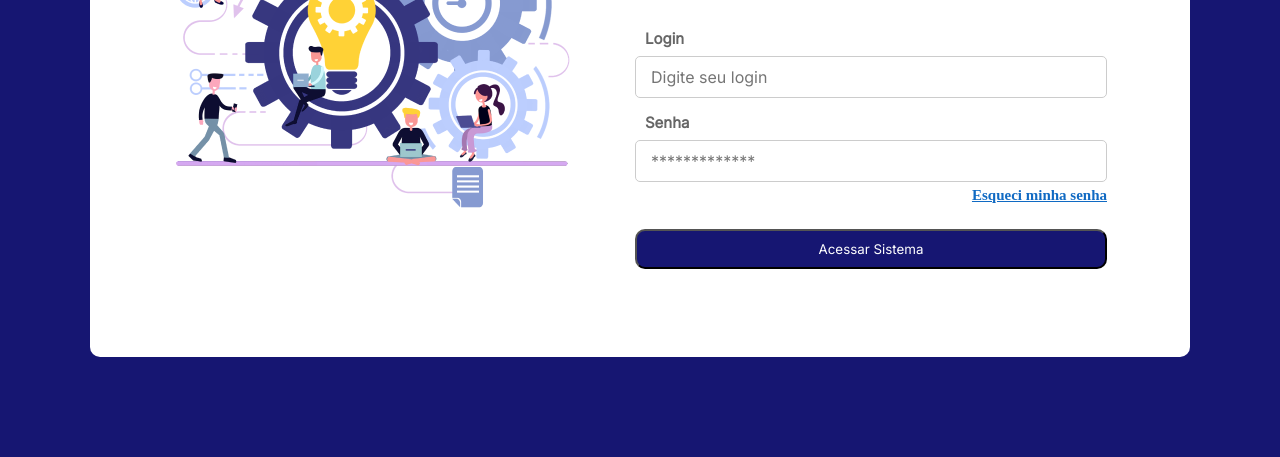
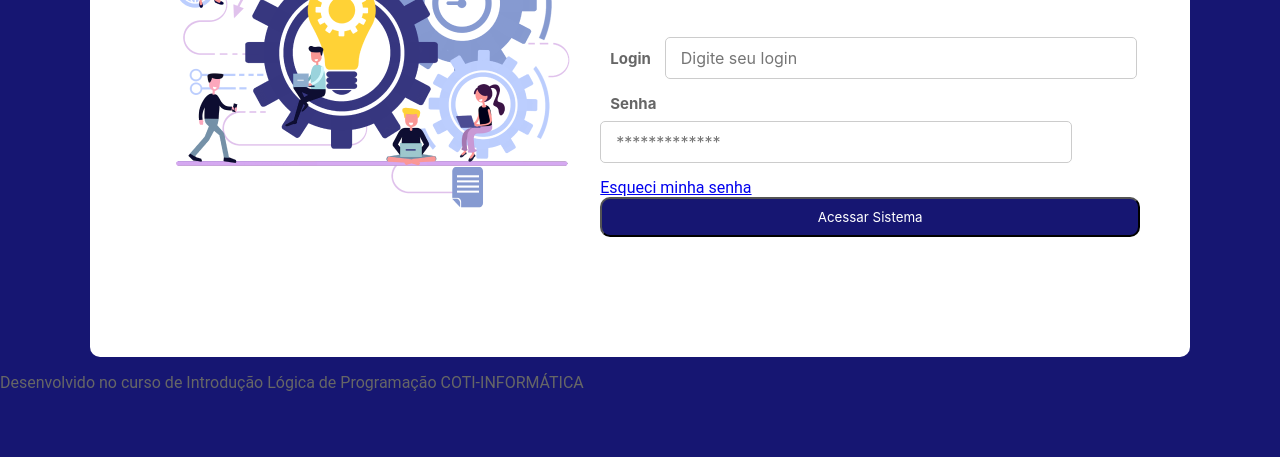
Before and after one commit to reblreis/login-senha, a plain HTML site: page index.html in a window 1280 px wide. Shown: the part 343-800 px from the top of the page. Drawn offline with Linux system fonts and the light colour scheme.

Commit message:
Add files via upload

```diff
--- a/index.html
+++ b/index.html
@@ -5,8 +5,12 @@
     <meta http-equiv="X-UA-Compatible" content="IE=edge">
     <meta name="viewport" content="width=device-width, initial-scale=1.0">
     <title>Projeto Acesso COTI</title>
+
     <link rel="stylesheet" href="css/style.css">
-    <link rel="preconnect" href="https://fonts.googleapis.com"><link rel="preconnect" href="https://fonts.gstatic.com" crossorigin><link href="https://fonts.googleapis.com/css2?family=Inter&display=swap" rel="stylesheet">
+    <link rel="preconnect" href="https://fonts.googleapis.com">
+    <link rel="preconnect" href="https://fonts.gstatic.com" crossorigin>
+    <link href="https://fonts.googleapis.com/css2?family=Poppins:wght@400;700&display=swap" rel="stylesheet">
+
     <link rel="shortcut icon" href="img/favicon.ico.png" type="icon-cotiinformatica">
 </head>
 <body>
@@ -27,26 +31,31 @@
                 <h1>Bem-vindo de volta!</h1>
                 <p>Preencha seu login e senha para acessar</p>
 
-            <form>
+            <form action="login.php">
 
                 <div>
-                    <label for="login">Login</label> <br>
-                    <input type="text" placeholder="Digite seu login" id="login">
+                    <label for="login">Login</label>
+                    <input type="text" id="login" placeholder="Digite seu login"  required>
                 </div>
 
                 <div>
-                    <label for="senha">Senha</label> <br>
-                    <input type="text" placeholder="*************" id="senha">
+                    <label for="senha">Senha</label>
+                    <input type="password" id="senha" placeholder="*************"  required>
+
+
+                    <div class="link-senha">
+                        <a href="#">Esqueci minha senha</a>
+                    </div>
+
                 </div>
 
-                <h5>Esqueci minha senha</h5>
-
-                <button type="button">Acessar Sistema</button>
+                <button>Acessar Sistema</button>
 
             </form>
 
         </div>
     </div>
 
+    <p class = "rodape">Desenvolvido no curso de Introdução Lógica de Programação COTI-INFORMÁTICA</p>
 </body>
 </html>
--- /dev/null
+++ b/style.css
@@ -0,0 +1,92 @@
+body {
+    font-family: 'Poppins', sans-serif;
+    margin: 0;
+    background-color:  #003366;
+
+    display: flex;
+    justify-content: center;
+    flex-direction: column;
+
+    height: 100vh; /*view heigh (unidade baseado na altura do navegador) mesmo q tiver maior a tela ficará centralizado*/
+}
+
+.container {
+    max-width: 1000px;
+    background-color: white;
+    margin: 0 auto; /* 0 = top bottom auto = left right */
+    padding: 100px 50px;
+    /* flexbox */
+    border-radius: 10px;
+    box-sizing: border-box;
+    display: flex;
+    column-gap: 60px;
+    align-items: center; /*centraliza na vertical*/
+}
+
+h1 { /* Bem-vindo de volta! */
+    font-size: 32px;
+    color: #222222;
+    margin-bottom: 0;
+}
+
+p { /* Preencha seu login e senha para acessar */
+    margin-top: 0;
+    font-size: 14px;
+    color: #666666;
+}
+
+label { /* Login e senha */
+    font-size: 12px;
+    font-weight: 700;
+    color: #666666;
+}
+
+input { /* Digite seu login e ************ */
+    display: block; /*ocupa a linha toda*/
+    width: 100%;
+    height: 36px;
+    border-radius: 5px;
+    border: 1px solid #cccccc;
+    box-sizing: border-box;
+
+}
+
+/*formatando a div que está dentro do form */
+form div{
+    margin-bottom: 20px;
+}
+
+form a{
+    color: #003366;
+    font-size: 12px;
+}
+
+.link-senha{
+    text-align: right;
+}
+
+button { /* Acessar Sistema */
+    width: 100%;
+    height: 38px;
+    background-color: #003366;
+    color: white;
+    border: none;
+    border-radius: 5px;
+    cursor: pointer;
+}
+
+button:hover {
+    background-color: #222222;
+}
+
+.conteudo{
+    width: 440px;
+}
+
+.rodape{
+    text-align: center;
+    color:#cccccc;
+    margin-top: 10px;
+}
+
+/*RESPANSIVO*/
```
